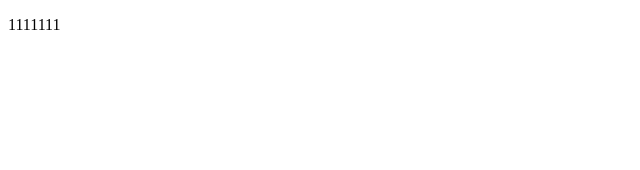
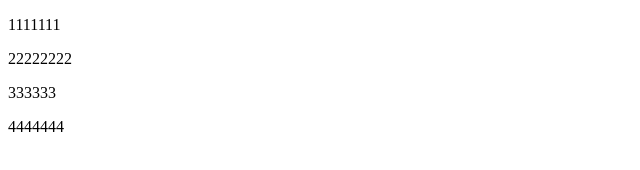
Before and after one commit to mingfei08/lianxi2, a plain HTML site: page index.html in a window 1280 px wide. Shown: the whole page, without its empty margins (0-640 px from the left). Drawn offline with Linux system fonts and the light colour scheme.

Commit message:
更改后

```diff
--- a/index.html
+++ b/index.html
@@ -8,5 +8,8 @@
 </head>
 <body>
     <p>1111111</p>
+    <p>22222222</p>
+    <p>333333</p>
+    <p>4444444</p>
 </body>
 </html>
```
